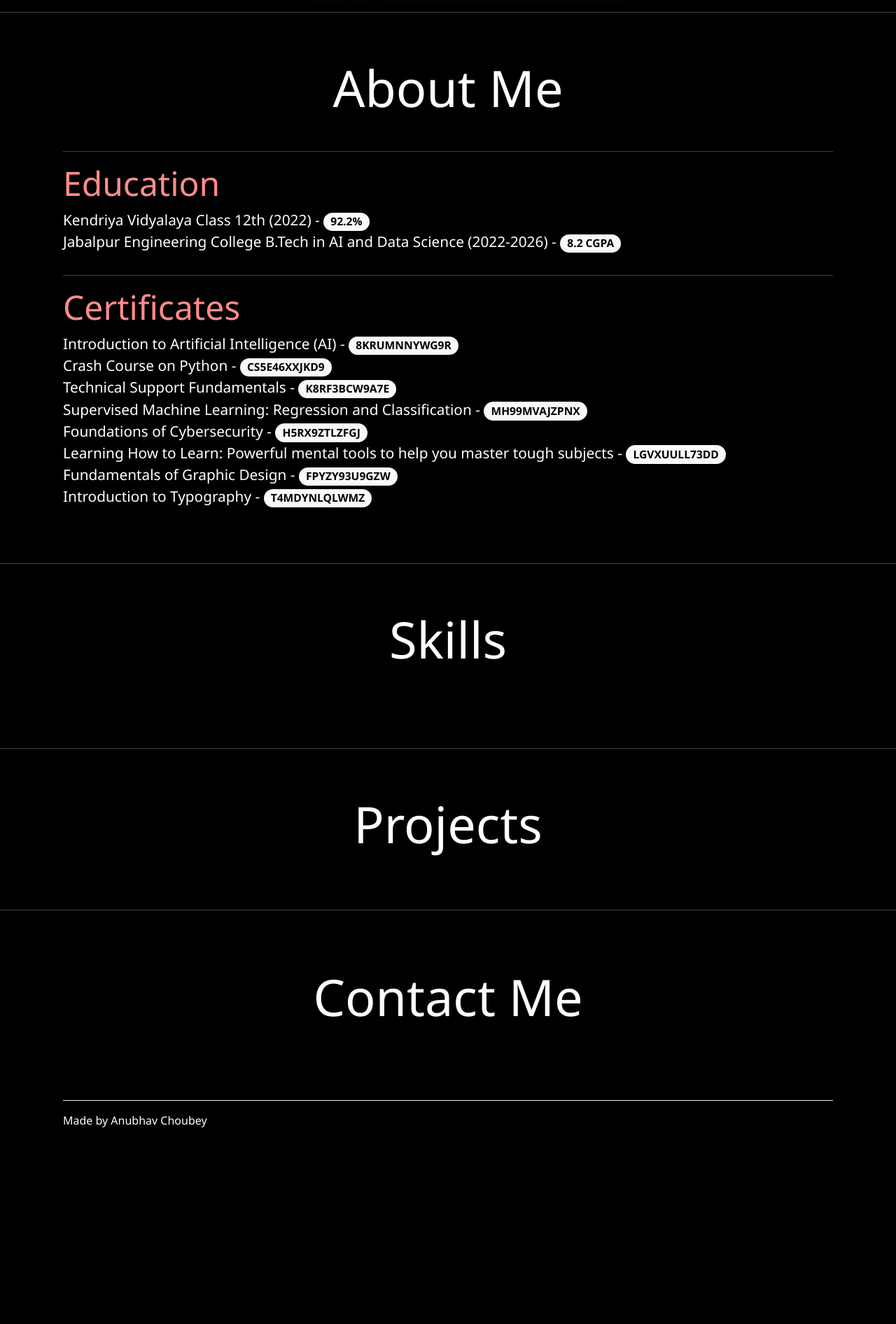
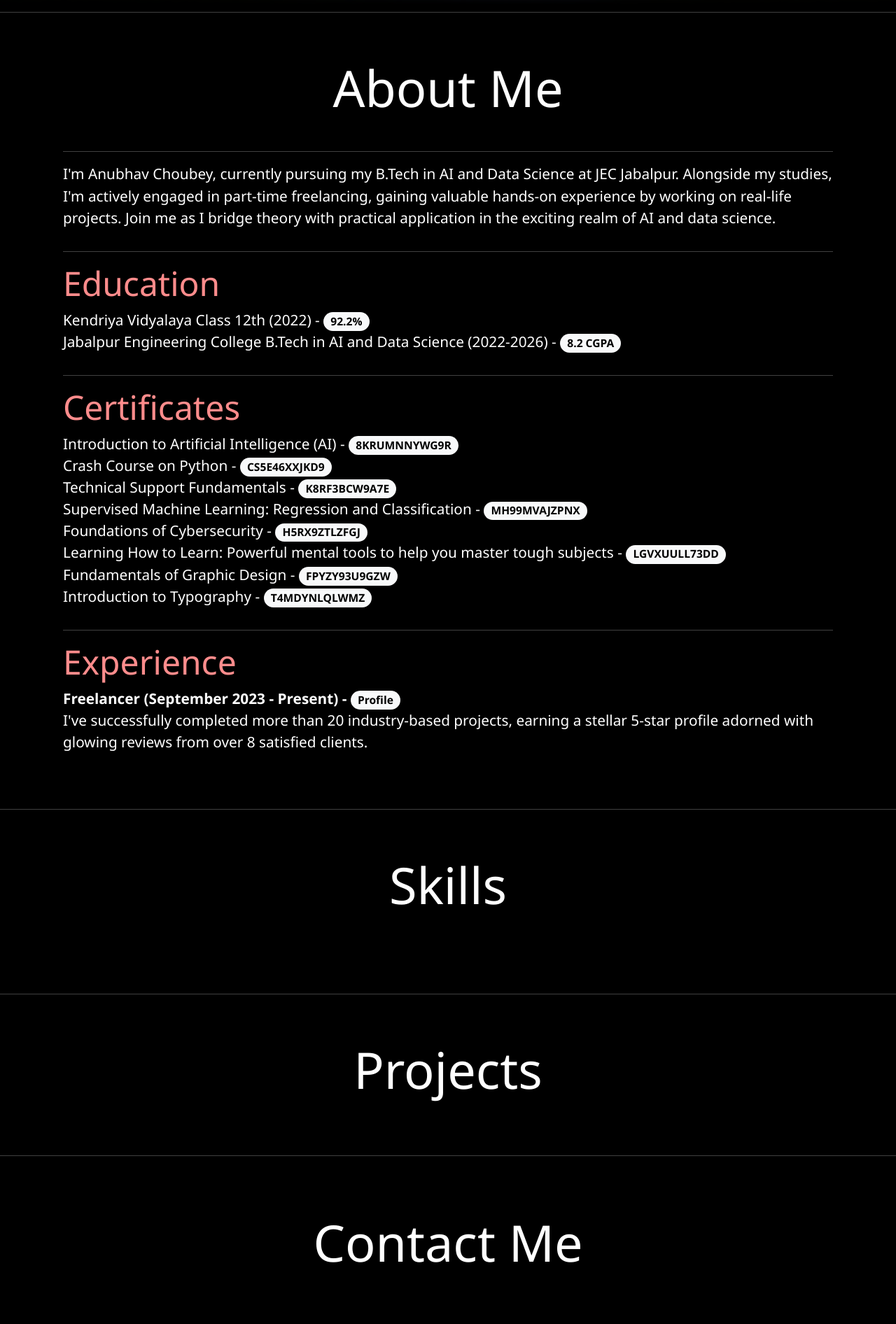
Before and after one commit to LazyyVenom/Anubhav_Portfolio, a Flask app: page / in a window 1280 px wide. Shown: the part 896-2788 px from the top of the page at 70% size. Before the commit the page ends 2507 px from the top, so only its background shows below. Run offline with Flask 3, Linux system fonts and the light colour scheme.

Commit message:
Fixed About section

```diff
--- a/templates/index.html
+++ b/templates/index.html
@@ -111,15 +111,14 @@
             color: #ffffff;
         }
 
-        .good-text{
+        .good-text {
             font-size: 1.3rem;
         }
 
-        .stronger{
+        .stronger {
             font-weight: 400;
             color: #ff8c8c;
         }
-
     </style>
 </head>
 
@@ -165,22 +164,58 @@
             </header>
             <hr>
             <div class="row">
+                <p class="good-text">
+                    I'm Anubhav Choubey, currently pursuing my B.Tech in AI and Data Science at JEC Jabalpur. Alongside
+                    my studies, I'm actively engaged in part-time freelancing, gaining valuable hands-on experience by
+                    working on real-life projects. Join me as I bridge theory with practical application in the exciting
+                    realm of AI and data science. </p>
+            </div>
+            <hr>
+            <div class="row">
                 <h1 class="display-5 stronger bold">Education</h1>
-                <p class="good-text">Kendriya Vidyalaya Class 12th (2022) -  <span class="badge rounded-pill text-bg-light">92.2%</span><br>
-                    Jabalpur Engineering College B.Tech in AI and Data Science (2022-2026) -  <span class="badge rounded-pill text-bg-light">8.2 CGPA</span>
+                <p class="good-text">Kendriya Vidyalaya Class 12th (2022) - <span
+                        class="badge rounded-pill text-bg-light">92.2%</span><br>
+                    Jabalpur Engineering College B.Tech in AI and Data Science (2022-2026) - <span
+                        class="badge rounded-pill text-bg-light">8.2 CGPA</span>
                 </p>
             </div>
             <hr>
             <div class="row">
                 <h1 class="display-5 stronger bold">Certificates</h1>
-                <p class="good-text">Introduction to Artificial Intelligence (AI) -  <a href="https://www.coursera.org/account/accomplishments/records/8KRUMNNYWG9R"><span class="badge rounded-pill text-bg-light">8KRUMNNYWG9R</span></a><br>
-                    Crash Course on Python - <a href="https://www.coursera.org/account/accomplishments/records/CS5E46XXJKD9"><span class="badge rounded-pill text-bg-light">CS5E46XXJKD9</span></a><br>
-                    Technical Support Fundamentals - <a href="https://www.coursera.org/account/accomplishments/records/K8RF3BCW9A7E"><span class="badge rounded-pill text-bg-light">K8RF3BCW9A7E</span></a><br>
-                    Supervised Machine Learning: Regression and Classification  - <a href="https://www.coursera.org/account/accomplishments/records/MH99MVAJZPNX"><span class="badge rounded-pill text-bg-light">MH99MVAJZPNX</span></a><br>
-                    Foundations of Cybersecurity - <a href="https://www.coursera.org/account/accomplishments/records/H5RX9ZTLZFGJ"><span class="badge rounded-pill text-bg-light">H5RX9ZTLZFGJ</span></a><br>
-                    Learning How to Learn: Powerful mental tools to help you master tough subjects - <a href="https://www.coursera.org/account/accomplishments/records/LGVXUULL73DD"><span class="badge rounded-pill text-bg-light">LGVXUULL73DD</span></a><br>
-                    Fundamentals of Graphic Design - <a href="https://www.coursera.org/account/accomplishments/records/FPYZY93U9GZW"><span class="badge rounded-pill text-bg-light">FPYZY93U9GZW</span></a><br>
-                    Introduction to Typography - <a href="https://www.coursera.org/account/accomplishments/records/T4MDYNLQLWMZ"><span class="badge rounded-pill text-bg-light">T4MDYNLQLWMZ</span></a>
+                <p class="good-text">Introduction to Artificial Intelligence (AI) - <a
+                        href="https://www.coursera.org/account/accomplishments/records/8KRUMNNYWG9R"><span
+                            class="badge rounded-pill text-bg-light">8KRUMNNYWG9R</span></a><br>
+                    Crash Course on Python - <a
+                        href="https://www.coursera.org/account/accomplishments/records/CS5E46XXJKD9"><span
+                            class="badge rounded-pill text-bg-light">CS5E46XXJKD9</span></a><br>
+                    Technical Support Fundamentals - <a
+                        href="https://www.coursera.org/account/accomplishments/records/K8RF3BCW9A7E"><span
+                            class="badge rounded-pill text-bg-light">K8RF3BCW9A7E</span></a><br>
+                    Supervised Machine Learning: Regression and Classification - <a
+                        href="https://www.coursera.org/account/accomplishments/records/MH99MVAJZPNX"><span
+                            class="badge rounded-pill text-bg-light">MH99MVAJZPNX</span></a><br>
+                    Foundations of Cybersecurity - <a
+                        href="https://www.coursera.org/account/accomplishments/records/H5RX9ZTLZFGJ"><span
+                            class="badge rounded-pill text-bg-light">H5RX9ZTLZFGJ</span></a><br>
+                    Learning How to Learn: Powerful mental tools to help you master tough subjects - <a
+                        href="https://www.coursera.org/account/accomplishments/records/LGVXUULL73DD"><span
+                            class="badge rounded-pill text-bg-light">LGVXUULL73DD</span></a><br>
+                    Fundamentals of Graphic Design - <a
+                        href="https://www.coursera.org/account/accomplishments/records/FPYZY93U9GZW"><span
+                            class="badge rounded-pill text-bg-light">FPYZY93U9GZW</span></a><br>
+                    Introduction to Typography - <a
+                        href="https://www.coursera.org/account/accomplishments/records/T4MDYNLQLWMZ"><span
+                            class="badge rounded-pill text-bg-light">T4MDYNLQLWMZ</span></a>
+                </p>
+            </div>
+            <hr>
+            <div class="row">
+                <h1 class="display-5 stronger bold">Experience</h1>
+                <p class="good-text"><b>Freelancer (September 2023 - Present) - </b><span
+                        class="badge rounded-pill text-bg-light">Profile</span><br>
+
+                    I've successfully completed more than 20 industry-based projects, earning a stellar 5-star profile
+                    adorned with glowing reviews from over 8 satisfied clients.
                 </p>
             </div>
         </div>
```
